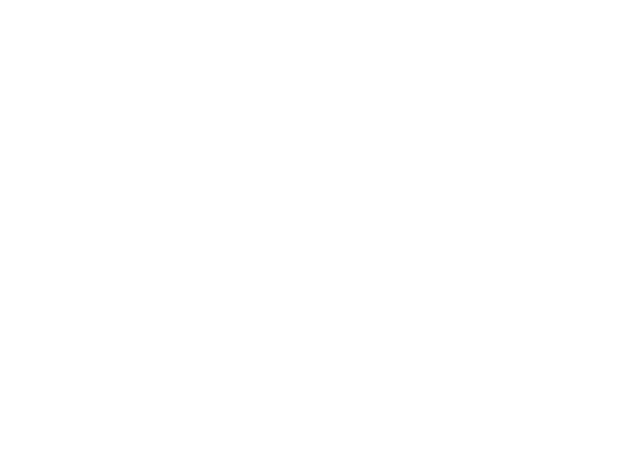
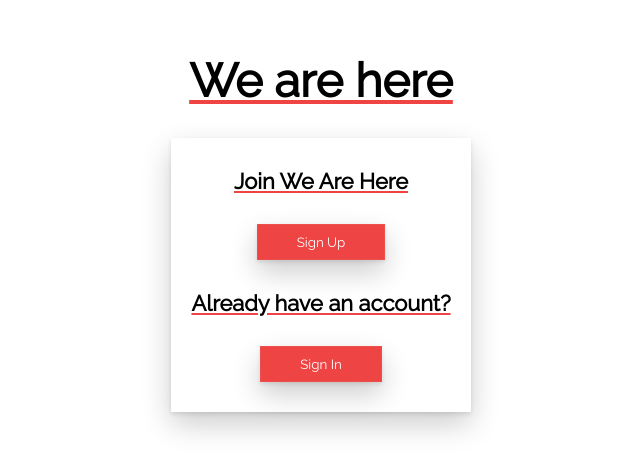
Before and after one commit to Professional-Kate/we-are-here-final-project, a React (Create React App) app in the folder client/: page /landing in a window 1280 px wide. Before the commit this address had no page. Shown: the part 168-640 px from the top of the page, without its empty margins (319-959 px from the left). Built offline with nearby package versions, Linux system fonts and the light colour scheme.

Commit message:
compelted basic looks of the page with style 'borrowed' from CYF to make it all look the same. Still need to rework CSS to make it better

```diff
--- a/client/src/App.js
+++ b/client/src/App.js
@@ -2,10 +2,13 @@ import { Route, Routes } from "react-router-dom";
 
 import About from "./pages/About";
 import Home from "./pages/Home";
+import Landing from "./pages/Landing";
 
 const App = () => (
 	<Routes>
 		<Route path="/" element={<Home />} />
+		{/* if the user isn't already logged in then send them to the /Landing page */}
+		<Route path="/landing" element={<Landing />} />
 		<Route path="/about/this/site" element={<About />} />
 	</Routes>
 );
--- /dev/null
+++ b/client/src/pages/Landing.css
@@ -0,0 +1,62 @@
+/* Simple CSS for the landing page */
+@import url('https://fonts.googleapis.com/css2?family=Raleway&display=swap');
+
+:root * {
+  margin: 0;
+  padding: 0;
+  outline: 0;
+  border: 0;
+
+  --cyf-red: hsl(0, 83%, 60%);
+  --cyf-hover-red: hsl(0, 87%, 45%);
+  font-family: "Raleway";
+}
+
+ul {
+  list-style: none;
+}
+
+.main-heading {
+  font-size: 46.8px;
+  text-decoration: underline;
+  text-decoration-color: var(--cyf-red);
+  margin-bottom: 30px;
+}
+
+.box-shadow {
+  box-shadow: rgba(0, 0, 0, 0.2) 0px 12px 28px 0px, rgba(0, 0, 0, 0.1) 0px 2px 4px 0px, rgba(255, 255, 255, 0.05) 0px 0px 0px 1px inset;
+}
+
+.landing-page {
+  height: 100vh;
+  width: 100vw;
+  display: flex;
+  justify-content: center;
+  align-items: center;
+  flex-direction: column;
+  text-align: center;
+}
+
+.card {
+  width: 300px;
+}
+
+.card-list > li {
+  margin: 30px 0;
+}
+
+.card-heading {
+  text-decoration: underline;
+  text-decoration-color: var(--cyf-red);
+  font-size: 21.84px;
+}
+
+.card-button {
+  padding: 10px 40px;
+  background-color: var(--cyf-red);
+  color: white;
+}
+
+.card-button:hover {
+  background-color: var(--cyf-hover-red);
+}
--- /dev/null
+++ b/client/src/pages/Landing.js
@@ -0,0 +1,17 @@
+import "./Landing.css";
+
+const Landing = () => {
+  return <article id="landing-parent" className="landing-page">
+    <h1 id="main-heading" className="main-heading">We are here</h1>
+    <section className="card box-shadow">
+        <ul id="card-list" className="card-list">
+          <li><h2 id="new-user-heading" className="card-heading">Join We Are Here</h2></li>
+          <li><button id="sign-up-button" className="card-button box-shadow">Sign Up</button></li>
+          <li><h2 id="old-user-heading" className="card-heading">Already have an account?</h2></li>
+          <li><button id="sign-in-button" className="card-button box-shadow">Sign In</button></li>
+        </ul>
+      </section>
+    </article>;
+};
+
+export default Landing;
```
